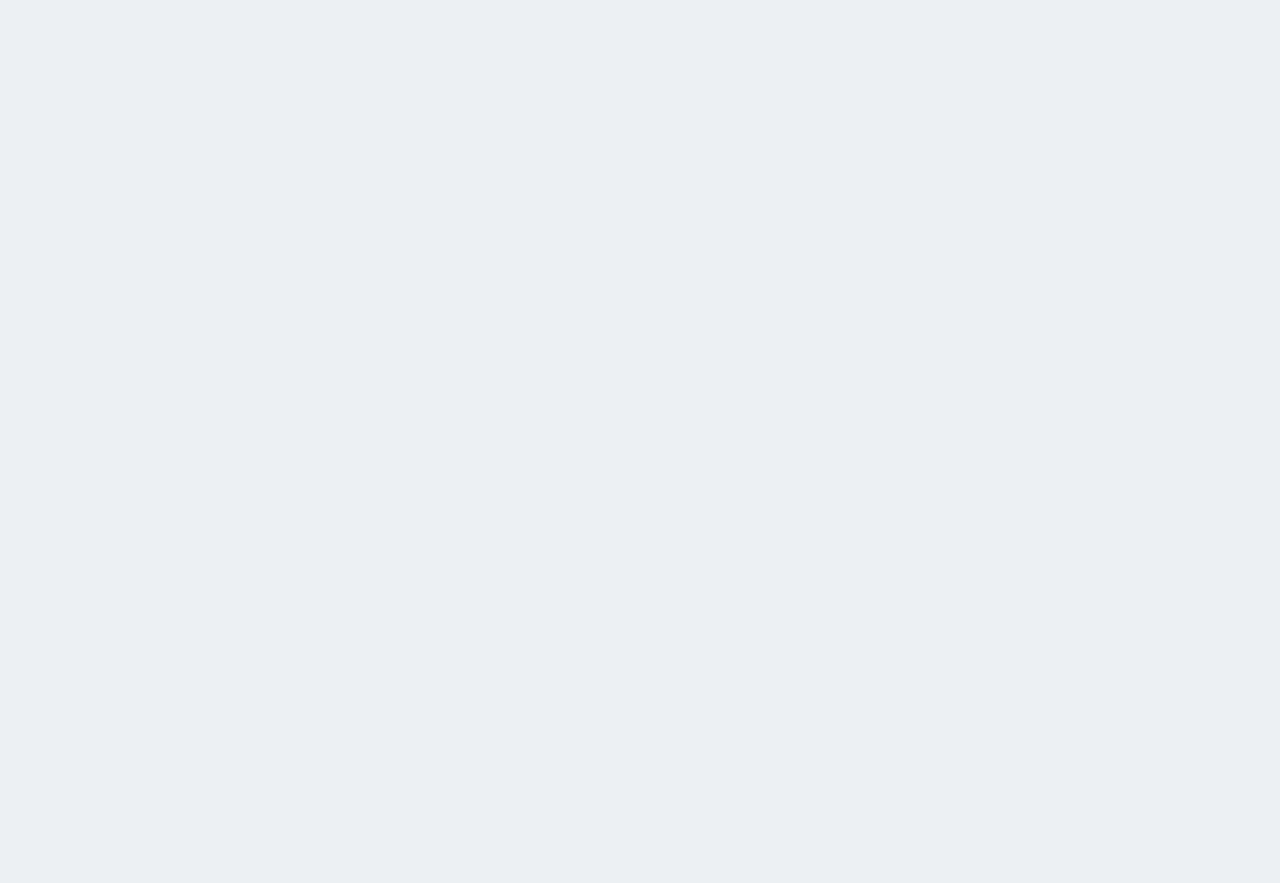
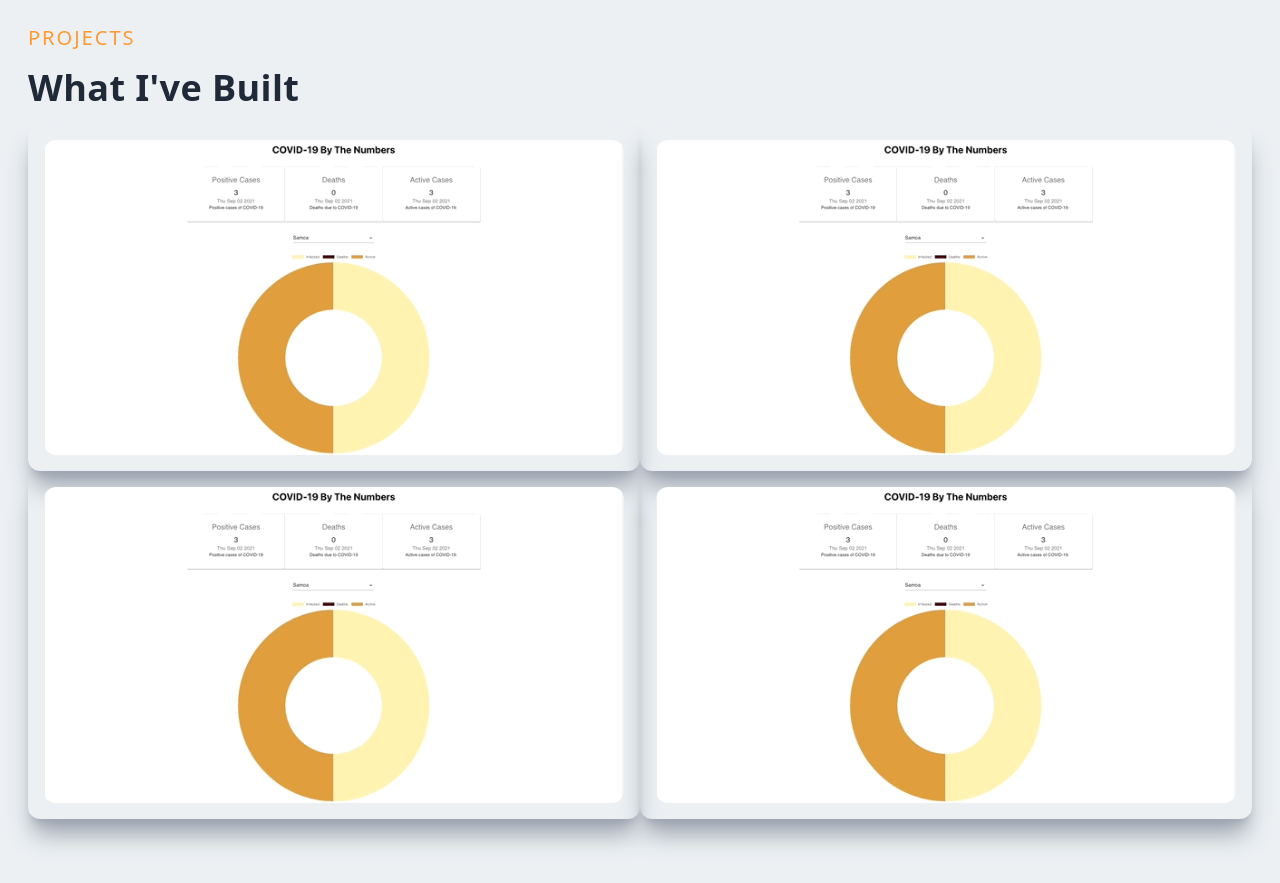
Before and after one commit to Pete-Sekesan/nextjs-portfolio-2023, a Next.js app: page / in a window 1280 px wide. Shown: the part 2440-3323 px from the top of the page. Before the commit the page ends 2400 px from the top, so only its background shows below. Built offline with nearby package versions, Linux system fonts and the light colour scheme.

Commit message:
project and project item component layouts

```diff
--- /dev/null
+++ b/components/ProjectItem.jsx
@@ -0,0 +1,22 @@
+import React from 'react'
+import covidImg from '../public/assets/covid-tracker.0062c8ea.gif'
+import Link from 'next/link'
+import Image from 'next/image'
+
+
+function ProjectItem({ title, desc, backgroundImg, projectUrl }) {
+    return (
+        <div className='relative flex items-center justify-center h-auto w-full shadow-xl shadow-gray-400 rounded-xl p-4 group hover:bg-gradient-to-r from-[#ff9933] to-[#ed9e50]'>
+            <Image className='rounded-xl group-hover:opacity-20' src={backgroundImg} alt='/' />
+            <div className='hidden group-hover:block absolute top-[50%] left-[50%] translate-x-[-50%] translate-y-[-50%]'>
+                <h3 className='text-2xl text-white tracking-wider text-center'>{title}</h3>
+                <p className='pb-4 pt-2 text-white text-center'>{desc}</p>
+                <Link href={projectUrl}>
+                    <p className='text-center py-3 rounded-lg bg-white text-gray-700 font-bold text-lg cursor-pointer'>More Info</p>
+                </Link>
+            </div>
+        </div>
+    )
+}
+
+export default ProjectItem
--- /dev/null
+++ b/components/Projects.jsx
@@ -0,0 +1,25 @@
+import Image from 'next/image'
+import React from 'react'
+import covidImg from '../public/assets/covid-tracker.0062c8ea.gif'
+import Link from 'next/link'
+import ProjectItem from './ProjectItem'
+
+
+function Projects() {
+    return (
+        <div className='w-full'>
+            <div className='max-w-[1240px] mx-auto px-2 py-16'>
+                <p className='text-xl tracking-widest uppercase text-[#ff9933] '>Projects</p>
+                <h2 className='py-4'>What I've Built</h2>
+                <div className='grid md:grid-cols-2 hap-8'>
+                    <ProjectItem title='Covid Tracker' desc='React.JS' backgroundImg={covidImg} projectUrl='/covid' />
+                    <ProjectItem title='Covid Tracker' desc='React.JS' backgroundImg={covidImg} projectUrl='/covid' />
+                    <ProjectItem title='Covid Tracker' desc='React.JS' backgroundImg={covidImg} projectUrl='/covid' />
+                    <ProjectItem title='Covid Tracker' desc='React.JS' backgroundImg={covidImg} projectUrl='/covid' />
+                </div>
+            </div>
+        </div>
+    )
+}
+
+export default Projects
--- a/components/Skills.jsx
+++ b/components/Skills.jsx
@@ -13,7 +13,7 @@
                   <div className='p-6 shadow-xl rounded-xl hover:scale-105 ease-in duration-300'>
                       <div className='grid grid-cols-2 gap-4 justify-center items-center'>
                           <div className='mx-auto'>
-                              <Image src='/../public/assets/ps-logo-orange.png'
+                              <Image src={'/../public/assets/ps-logo-orange.png'}
                                     alt='/'
                                   width='64'
                               height='64'/>
--- a/pages/index.js
+++ b/pages/index.js
@@ -4,6 +4,7 @@
 import Head from 'next/head';
 import Image from 'next/image';
 import About from '@/components/About';
+import Projects from '@/components/Projects';
 
 export default function Home() {
   return (
@@ -18,6 +19,7 @@
       <Main />
       <About />
       <Skills />
+      <Projects />
     </>
   );
 }
```
Also changed, not shown: public/assets/covid-tracker.0062c8ea.gif (added).
